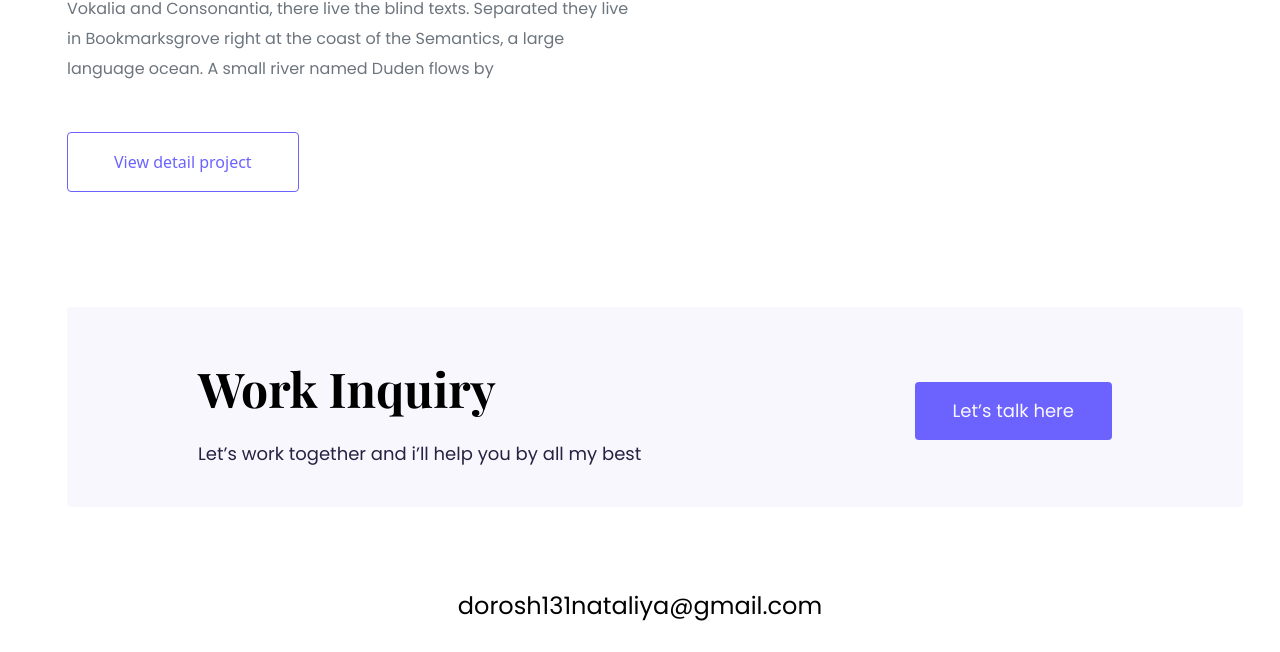
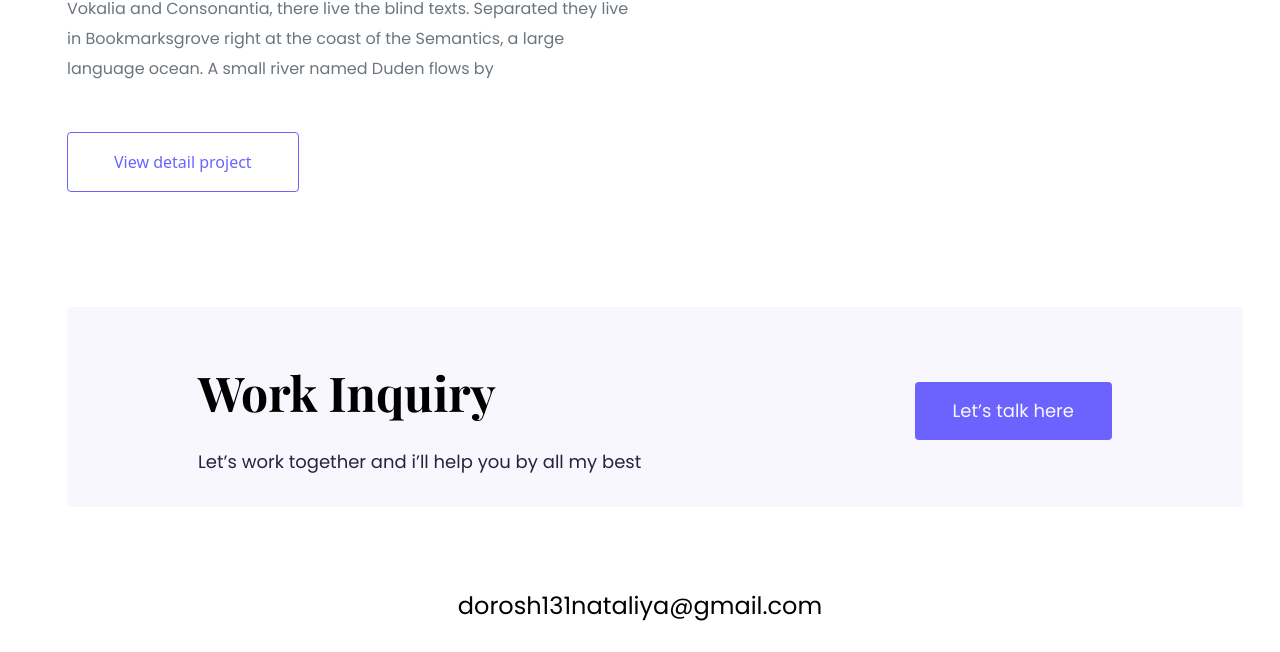
Before and after one commit to Niki313/responsive-week4-homework, a plain HTML site: page about.html in a window 1280 px wide. Shown: the part 557-1209 px from the top of the page. Drawn offline with nearby package versions, Linux system fonts and the light colour scheme; a web font is replaced by a local one.

Commit message:
footer adjustment

```diff
--- a/style.css
+++ b/style.css
@@ -30,6 +30,17 @@
   .email-link a {
     font-size: 16px;
   }
+
+
+  .block-work-inquiry {
+    padding: 20px 80px;
+  }
+
+  .work-inquiry {
+    font-size: 37px;
+  }
+
+
 }
 /* for sm-screen*/
 @media (min-width: 576px) {
@@ -391,7 +402,6 @@ p {
   font-family: var(--fontfamily-second);
   font-size: 48px;
   font-weight: 700;
-  line-height: 64px;
   color: var(--fifth-color);
   padding-bottom: 4px;
 }
```
